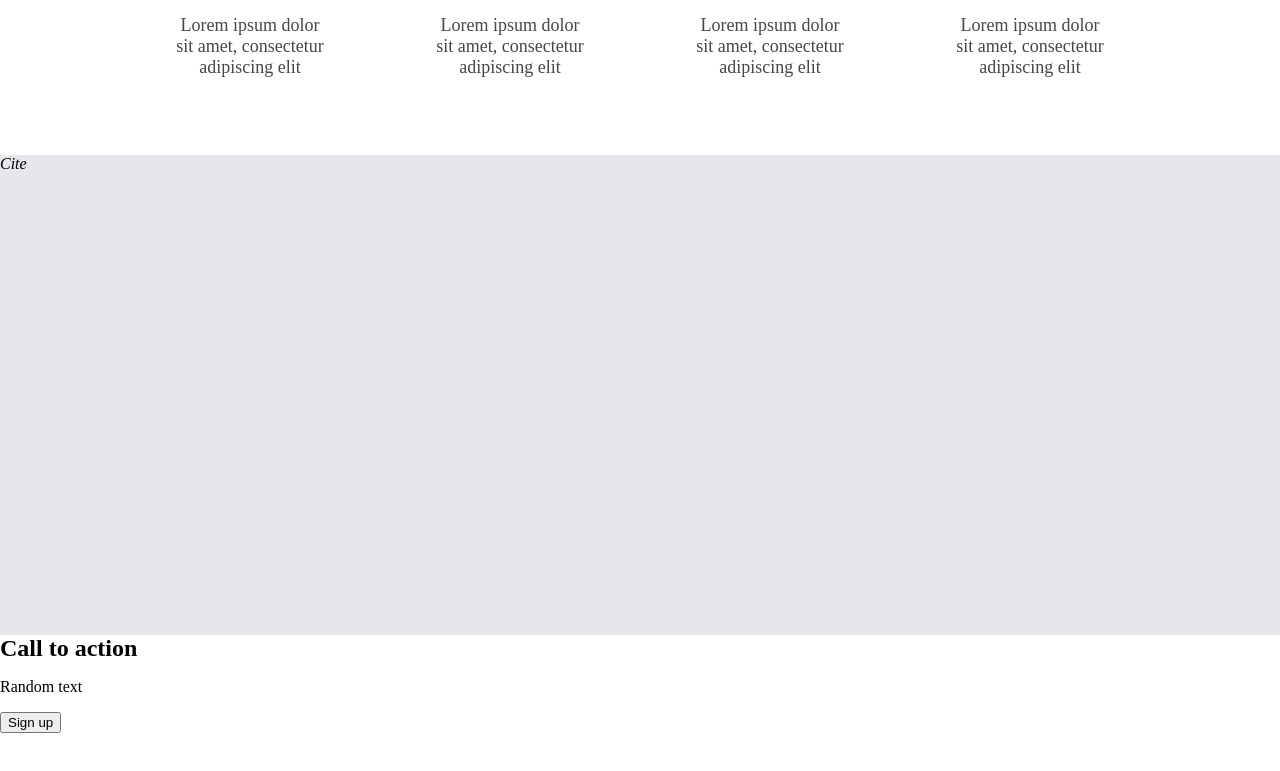
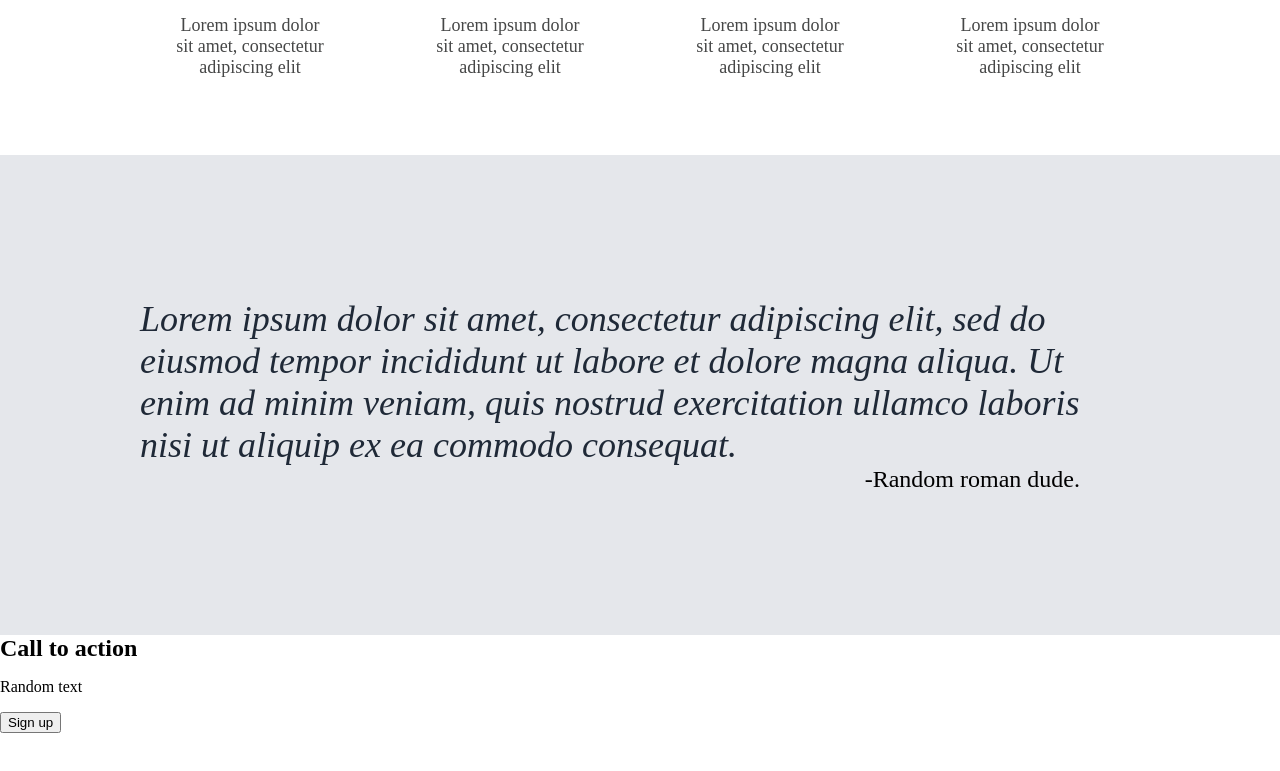
Before and after one commit to adolfo92/TOP-LandingProject, a plain HTML site: page index.html in a window 1280 px wide. Shown: the part 960-1731 px from the top of the page. Drawn offline with Linux system fonts and the light colour scheme.

Commit message:
Finish section 3 (quote one)

```diff
--- a/index.html
+++ b/index.html
@@ -102,7 +102,17 @@
 
         <div class="sthree section">
 
-            <cite>Cite</cite>
+            <div class="sthreeContent">
+
+                <cite> Lorem ipsum dolor sit amet, consectetur adipiscing elit,
+                    sed do eiusmod tempor incididunt ut labore et dolore magna aliqua.
+                    Ut enim ad minim veniam, quis nostrud exercitation ullamco laboris nisi ut aliquip
+                    ex ea commodo consequat.</cite>
+
+                <p>-Random roman dude.</p>
+
+            </div>
+
 
         </div>
 
--- a/style.css
+++ b/style.css
@@ -33,13 +33,17 @@ body, h1, h2, ul{
     gap:40px;
 
 }
-/*------------------- SECTION 1------------------------*/
+
+
+/*------------------- SECTIONS GENERAL------------------------*/
 
 
 .section{
     height:60vh;
 }
 
+
+/*------------------- SECTION 1------------------------*/
 .sone{
     background-color: #1f2937;
     color: #F9FAf8;
@@ -126,14 +130,40 @@ body, h1, h2, ul{
 /*------------------- SECTION 3------------------------*/
 .sthree{
     background-color: #E5E7Eb;
+    display: flex;
+    flex-direction: column;
+    justify-content: center;
+    align-items: center;
 
 }
 
+.sthreeContent{
+    max-width: 1000px;
+}
+
+cite{
+    padding:0;
+    font-size: 36px;
+    font-weight: light;
+    font-style: italic;
+    color: #1f2937;
+}
+
+.sthreeContent>p{
+    font-size: 24px;
+    padding-right: 60px;
+    margin:0;
+    display: flex;
+    justify-content: flex-end;
+}
+
+/*------------------- SECTION 4------------------------*/
 .sfour{
-
-    height: 50vh;
+    height: 45vh;
 
 }
+
+/*------------------- FOOTER ------------------------*/
 .footer{
     background-color: #1f2937;
     height: 10vh;
```
